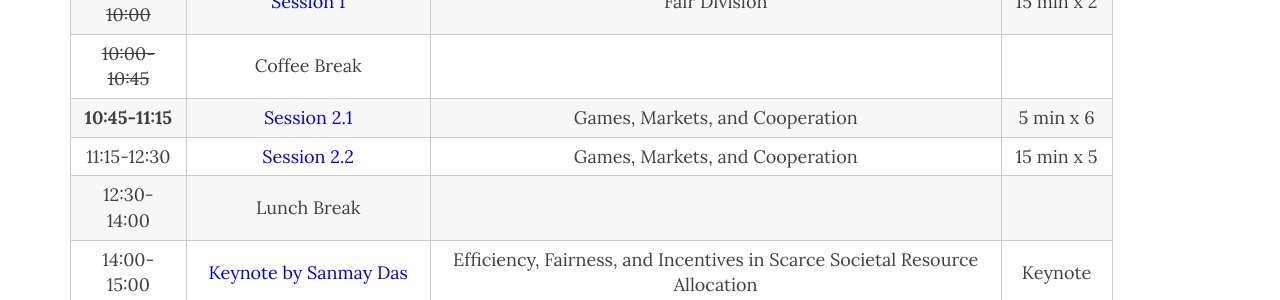
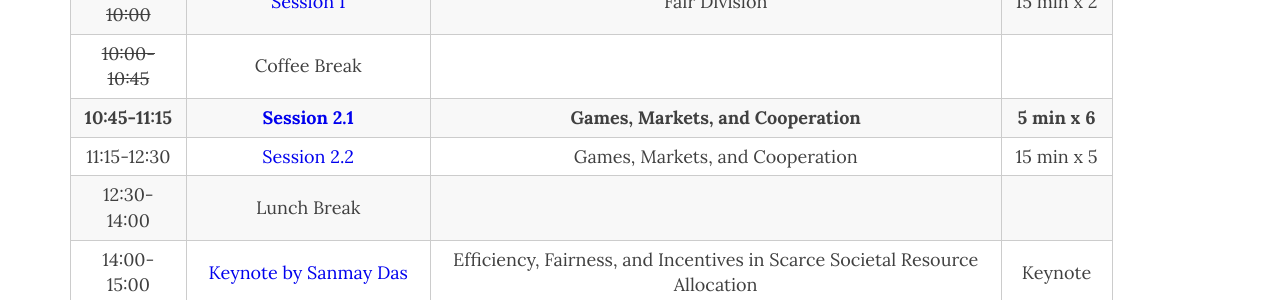
Before and after one commit to PrefLib/gaiw2023, a Jekyll site: the page built from program.md, in a window 1280 px wide. Shown: the part 476-776 px from the top of the page. Built offline with Jekyll 4.4.1, drawn with Linux system fonts in a browser that asks for light colours; nearby versions of some CDN libraries.

```diff
--- a/program.md
+++ b/program.md
@@ -14,7 +14,7 @@ The 5th Games, Agents, and Incentives workshop will be held at AAMAS 2023 in **S
 |~~8:30-9:30~~   | [Keynote by Zoi Terzopoulou](#keynote1) |  Incompleteness in Collective Decision Making  | Keynote |
 |~~9:30-10:00~~  | [Session 1](#session1)  | Fair Division | 15 min x 2 |
 |~~10:00-10:45~~ | Coffee Break            |  |   |
-|**10:45-11:15** | [Session 2.1](#session2)| Games, Markets, and Cooperation | 5 min x 6 |
+|**10:45-11:15** | **[Session 2.1](#session2)**| **Games, Markets, and Cooperation** | **5 min x 6** |
 |11:15-12:30 | [Session 2.2](#session2)| Games, Markets, and Cooperation | 15 min x 5 |
 |12:30-14:00 | Lunch Break             |  |   |
 |14:00-15:00 | [Keynote by Sanmay Das](#keynote2)   | Efficiency, Fairness, and Incentives in Scarce Societal Resource Allocation | Keynote |
```
